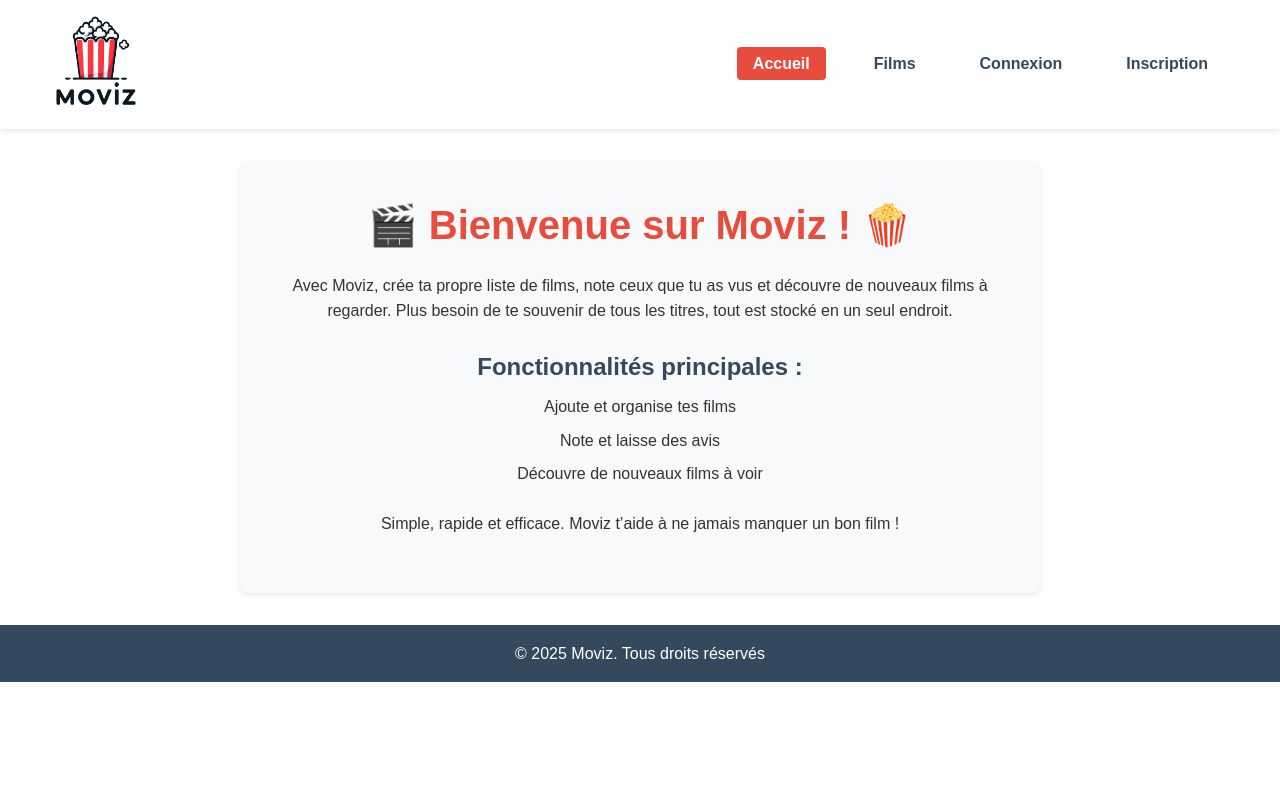
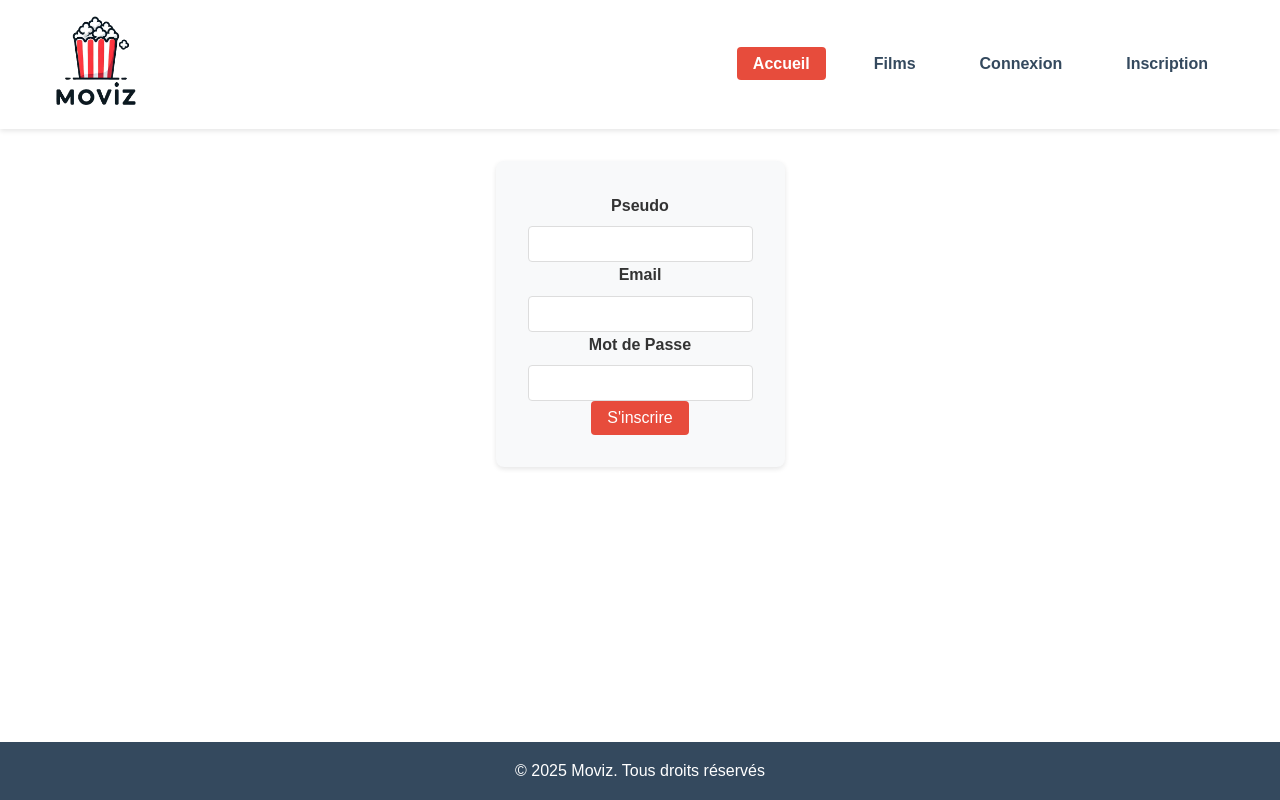
Before and after one commit to MymoMg/meriem-eval-react-cda, a React (Vite) app: page / in a window 1280 px wide. Built offline with nearby package versions, Linux system fonts and the light colour scheme.

Commit message:
Add register form and recovery data with hook form

```diff
--- a/package.json
+++ b/package.json
@@ -11,7 +11,8 @@
   },
   "dependencies": {
     "react": "^19.0.0",
-    "react-dom": "^19.0.0"
+    "react-dom": "^19.0.0",
+    "react-hook-form": "^7.54.2"
   },
   "devDependencies": {
     "@eslint/js": "^9.21.0",
--- a/src/App.css
+++ b/src/App.css
@@ -40,3 +40,9 @@
 .read-the-docs {
   color: #888;
 }
+
+.app{
+  min-height: 100vh;
+  display: flex;
+  flex-direction: column;
+}
--- a/src/App.jsx
+++ b/src/App.jsx
@@ -1,16 +1,18 @@
 import './App.css'
 import Navbar from './components/Navbar'
-import HomePage from './pages/HomePage/HomePage'
+// import HomePage from './pages/HomePage/HomePage'
+import Footer from './components/Footer'
+import Register from './pages/Register/Register'
 
 function App() {
 
   return (
-    <>
-      <div>
-          <Navbar/>
-      </div>
-      <HomePage/>
-      </>
+    <div className='app'>
+      <Navbar/>
+      {/* <HomePage/> */}
+      <Register/>
+      <Footer />
+    </div>
   )
 }
 
--- a/src/index.css
+++ b/src/index.css
@@ -54,13 +54,13 @@ nav {
 } */
 
 /* Main Content */
-main {
+/* main {
   flex: 1;
   max-width: 1200px;
   width: 100%;
   margin: 2rem auto;
   padding: 0 1rem;
-}
+} */
 
 /* Footer */
 /* footer {
--- a/src/pages/HomePage/HomePage.jsx
+++ b/src/pages/HomePage/HomePage.jsx
@@ -1,6 +1,5 @@
 import styles from "./HomePage.module.css"
 import Hero from '../../components/Hero'
-import Footer from '../../components/Footer'
 
 export default function HomePage() {
     return (
@@ -8,7 +7,7 @@ export default function HomePage() {
             <main>
                 <Hero />
             </main>
-            <Footer />
+
         </>
     );
   }
--- /dev/null
+++ b/src/pages/Register/Register.jsx
@@ -0,0 +1,50 @@
+import styles from "./Register.module.css"
+import Card from "../../components/Card";
+import { useForm } from "react-hook-form"
+
+const form = [
+    {
+        label : "Pseudo",
+        type : "text",
+        name : "pseudo"
+    },
+    {
+        label : "Email",
+        type : "email",
+        name : "email"
+    },
+    {
+        label : "Mot de Passe",
+        type : "password",
+        name : "pwd"
+
+    }
+
+]
+
+export default function Register () {
+    const {
+        register,
+        handleSubmit,
+        formState: { errors },
+      } = useForm()
+      const onSubmit = (data) => console.log(data)
+    return (
+        <Card>
+            <form onSubmit={handleSubmit(onSubmit)}>
+                {form.map((field, index) => (
+                    <div key={index} className={styles.formGroup}>
+                        <label>{field.label}</label>
+                        <input
+                            type={field.type}
+                            name={field.name}
+                            className={styles.formControl}
+                            {...register(field.name)}
+                        />
+                    </div>
+                ))}
+                <button> S'inscrire </button>
+            </form>
+        </Card>
+    );
+}
```
Also changed, not shown: src/pages/Register/Register.module.css (added), 1 other file (tests, documents, lock files or other folders).
